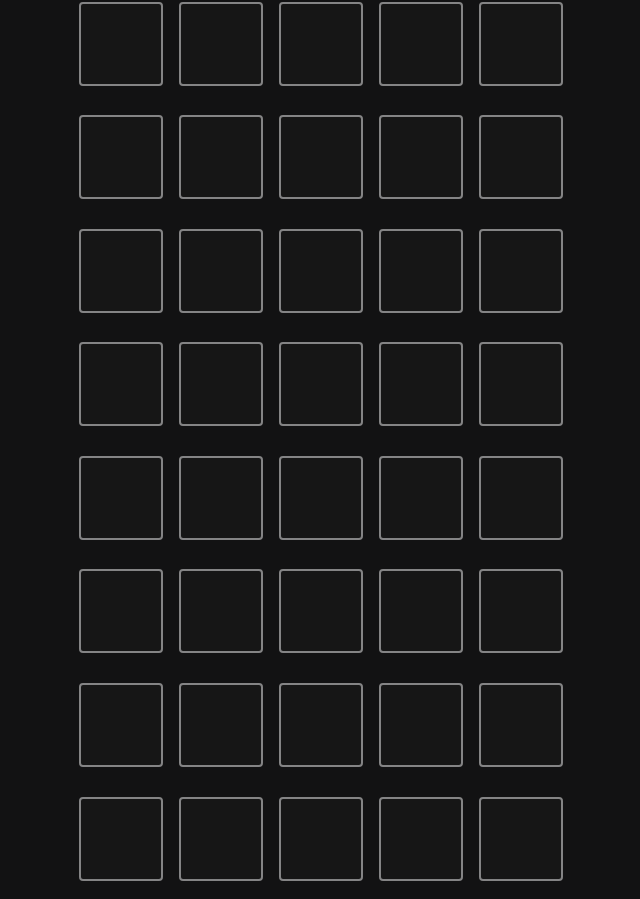
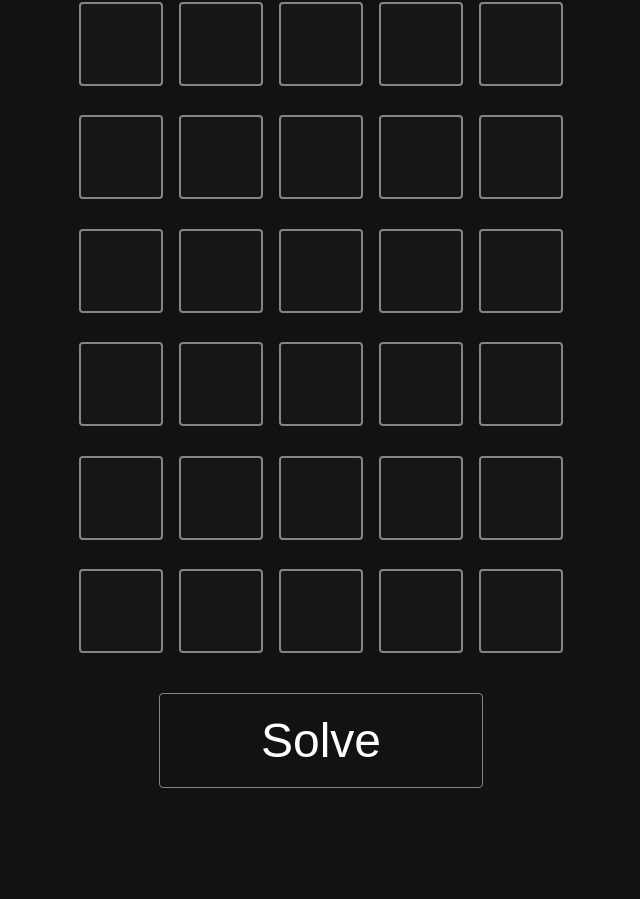
Before and after one commit to ArkinSolomon/wordle-solver, a React app: page / in a window 1280 px wide. Shown: the part 97-996 px from the top of the page, without its empty margins (319-959 px from the left). Built offline with nearby package versions, Linux system fonts and the light colour scheme.

Commit message:
Polished the game up a bit, with better user feedback

```diff
--- a/src/ai/ai.js
+++ /dev/null
@@ -1 +0,0 @@
-//Create the model
--- a/src/index.html
+++ b/src/index.html
@@ -5,11 +5,9 @@
     <meta charset="UTF-8">
     <meta http-equiv="X-UA-Compatible" content="IE=edge">
     <meta name="viewport" content="width=device-width, initial-scale=1.0">
-    <title>Wordle AI</title>
+    <title>Wordle</title>
   </head>
-
   <body>
     <div id="root"></div>
   </body>
-
 </html>
--- a/src/index.js
+++ b/src/index.js
@@ -2,6 +2,10 @@ import React from 'react';
 import ReactDOM from 'react-dom';
 import words from 'words';
 import 'main.css';
+
+import { ErrorMessage, SuccessMessage } from './message';
+
+import solve from 'solver';
 
 words.sort();
 
@@ -9,7 +13,7 @@ words.sort();
 const wordSize = 5;
 
 //The amount of rows
-const rowCount = 10;
+const rowCount = 6;
 
 //A single letter square
 function Square(props) {
@@ -43,19 +47,24 @@ class App extends React.Component {
     super(props);
 
     this.state = {
-      validity: new Array(rowCount).fill(new Array(wordSize).fill("default")),
-      words: new Array(rowCount).fill(""),
+      validity: new Array(rowCount).fill(new Array(wordSize).fill('default')),
+      words: new Array(rowCount).fill(''),
       currentRow: 0,
       answer: words[Math.floor(Math.random() * words.length)].toUpperCase(),
       done: false,
-      isCorrect: false
+      isCorrect: false,
+      locked: false,
+      _messageTimerId: void (0)
     };
+
+    console.log(this.state.answer);
+
     window.addEventListener('keydown', e => this.keydown(e));
   }
 
   //Get keydown events and apply them to the proper letter
   keydown(e) {
-    if (this.state.done) return e.preventDefault();
+    if (this.state.done || this.state.locked) return e.preventDefault();
     const key = String.fromCharCode(e.keyCode);
 
     //Only detect alpha keys and backspace
@@ -65,6 +74,7 @@ class App extends React.Component {
     this.setState(state => {
       const words = state.words.slice();
 
+      //Delete on backspace
       if (e.keyCode === 8) words[state.currentRow] = words[state.currentRow].slice(0, -1);
       else words[state.currentRow] += key;
 
@@ -81,16 +91,23 @@ class App extends React.Component {
       let oldWord = this.state.words[oldRow];
 
       //Check if it's a word if it's not clear the row
-      if (!words.includes(oldWord.toLowerCase()))
-        return this.setState(state => {
+      if (!words.includes(oldWord.toLowerCase())) {
+        this.setState({ locked: true });
+
+        //Display an error message
+        return this.showError('Not in word list', 1500, () => {
+          this.setState(state => {
+
             const words = state.words.slice();
-          words[oldRow] = "";
+            words[oldRow] = '';
             return {
               currentRow: oldRow,
-            words
+              words,
+              locked: false
             }
           });
-
+        });
+      }
 
       for (let i in oldWord) {
         let letter = oldWord[i];
@@ -98,30 +115,88 @@ class App extends React.Component {
         //Create a deep copy of the validity array
         const validity = JSON.parse(JSON.stringify(this.state.validity));
         if (letter === this.state.answer[i]) {
-          validity[oldRow][i] = "correct";
+          validity[oldRow][i] = 'correct';
         } else if (this.state.answer.includes(letter)) {
-          validity[oldRow][i] = "wrong-pos";
+          validity[oldRow][i] = 'wrong-pos';
         } else continue;
-        const isCorrect = validity[oldRow].every(v => v === "correct");
+        const isCorrect = validity[oldRow].every(v => v === 'correct');
         const done = isCorrect || this.state.currentRow === rowCount;
+        if (done) {
+          if (isCorrect)
+            this.showSuccess('Yay you got the word nice job!')
+          else
+            this.showError('Aww you didn\'t get the word, the word was: ' + this.state.answer, Infinity, () => { });
+        }
         this.setState({ validity, done, isCorrect });
       }
     }
   }
 
+  //Set an error
+  showError(message, time, messageEndCB) {
+    this.clearMessage();
+
+    //Show the new message
+    var tId;
+
+    if (time < Infinity) {
+      tId = setTimeout(() => {
+        this.setState({ isErrorShown: false, message: void (0), _messageTimerId: void (0) });
+        messageEndCB();
+      }, time);
+    }
+    this.setState({ isErrorShown: true, message, _messageTimerId: tId });
+  }
+
+  //Set an error
+  showSuccess(message, time, messageEndCB) {
+    this.clearMessage();
+
+    //Show the new message
+    var tId;
+    if (time < Infinity) {
+      tId = setTimeout(() => {
+        this.setState({ isSuccessShown: false, message: void (0), _messageTimerId: void (0) });
+        messageEndCB();
+      }, time);
+    }
+    this.setState({ isSuccessShown: true, message, _messageTimerId: tId });
+  }
+
+  //Clear all messages
+  clearMessage() {
+
+    //Clear any already displayed messages
+    if (this.state._messageTimerId) {
+      clearTimeout(setTimeout);
+      messageEndCB();
+    }
+  }
+
+  //Start autosolving
+  autosolve() {
+    this.setState({ locked: true });
+    solve();
+  }
+
+  //Main render function
   render() {
+    //Create all the rows
     const rows = [];
-    for (let i = 0; i < rowCount; ++i) {
-      rows.push(<Row key={i} word={this.state.words[i] ?? ""} validity={this.state.validity[i]} />)
-    }
+    for (let i = 0; i < rowCount; ++i)
+      rows.push(<Row key={i} word={this.state.words[i] ?? ""} validity={this.state.validity[i]} />);
     return (
+      <div className="wrapper">
+        {this.state.isErrorShown && <ErrorMessage message={this.state.message}></ErrorMessage>}
+        {this.state.isSuccessShown && <SuccessMessage message={this.state.message}></SuccessMessage>}
         <center>
-        <h1>Wordle AI</h1>
+          <h1>Wordle</h1>
           {rows}
-        {this.state.done && this.state.isCorrect && <h3>Yay you got the word</h3>}
-        {this.state.done && !this.state.isCorrect && <h3>Aww dang the word was <i>{this.state.answer}</i></h3>}
-      </center>
+          <br />
+          <button onClick={this.autosolve.bind(this)}>Solve</button>
+        </center >
+      </div>
     );
   }
 }
-ReactDOM.render(<App onKeyPress={() => console.log('key')} />, document.querySelector('#root'));
+ReactDOM.render(<App />, document.querySelector('#root'));
--- a/src/main.css
+++ b/src/main.css
@@ -2,12 +2,33 @@ html,
 body {
   background-color: #121213;
   color: white;
+  font-family:Arial, Helvetica, sans-serif;
 }
 
 h1 {
   font-size: 55px;
+  font-family:'Courier New', Courier, monospace;
   margin-top: .4em;
   margin-bottom: .1em;
+}
+
+button {
+  border-radius: 4px;
+  border: 1px solid #848485;
+  background-color: transparent;
+  margin-bottom: 2em;
+  color: white;
+  font-size: 3em;
+  padding-left: 2.1em;
+  padding-right: 2.1em;
+  padding-top: .4em;
+  padding-bottom: .4em;
+  transition: background-color .4s cubic-bezier(0.075, 0.82, 0.165, 1);
+
+}
+
+button:hover {
+  background-color: #272729;
 }
 
 .row {
@@ -45,3 +66,28 @@ h1 {
 .correct {
   background-color: #20884b;
 }
+
+.message {
+  color: white;
+  border-radius: 4px;
+  width: 42%;
+  height: 2em;
+  font-size: 1.7em;
+  justify-content: center;
+  align-items: center;
+  display: flex;
+  position: absolute;
+  left: 0;
+  right: 0;
+  top: 0;
+  bottom: 0;
+  margin: auto
+}
+
+.error {
+  background-color: #f05959;
+}
+
+.success {
+  background-color: #67c28c;
+}
--- /dev/null
+++ b/src/message.js
@@ -0,0 +1,33 @@
+import React from 'react';
+
+//A simple error message for generic error messages
+export class ErrorMessage extends React.Component {
+
+  constructor(props) {
+    super(props);
+  }
+
+  render() {
+    return (
+      <div className="message error">
+        {this.props.message}
+      </div>
+    );
+  }
+}
+
+//A simple success message for generic error messages
+export class SuccessMessage extends React.Component {
+
+  constructor(props) {
+    super(props);
+  }
+
+  render() {
+    return (
+      <div className="message success">
+        {this.props.message}
+      </div>
+    );
+  }
+}
--- /dev/null
+++ b/src/solver.js
@@ -0,0 +1,3 @@
+export default function () {
+  console.log("Solve");
+}
```
Also changed, not shown: src/ai/neuron.js (deleted, +0 -39 lines). Lines whose indentation alone changed are shown as unchanged.
